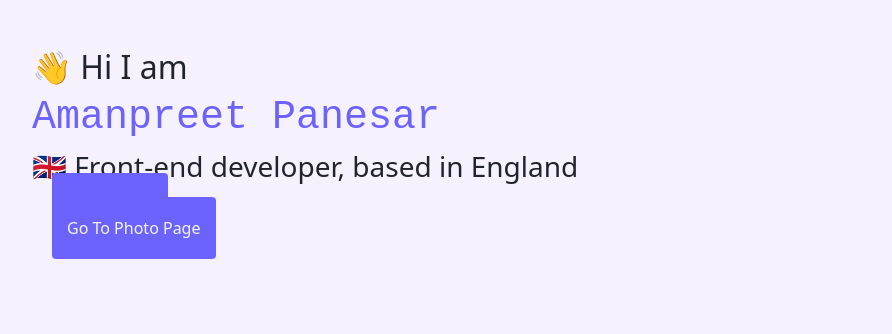
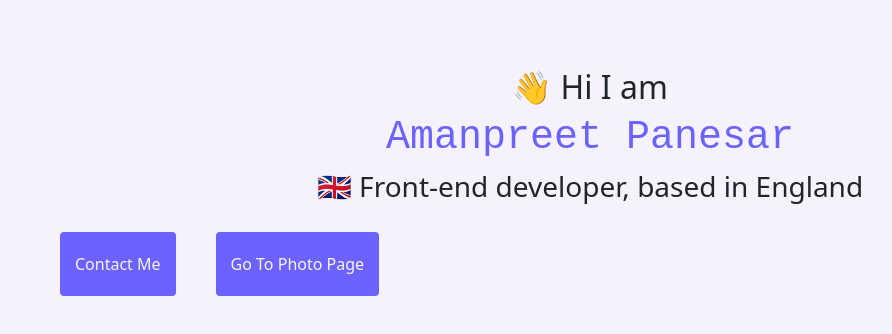
Before and after one commit to akpanesar/Croissant, a plain HTML site: page index.html in a window 1280 px wide. Shown: the whole page, without its empty margins (50-942 px from the left). Drawn offline with nearby package versions, Linux system fonts and the light colour scheme.

Commit message:
css updated

```diff
--- a/index.html
+++ b/index.html
@@ -23,7 +23,7 @@
       <h2 class="mt-5">👋 Hi I am</h2>
       <h1>Amanpreet Panesar</h1>
       <h3>🇬🇧 Front-end developer, based in England</h3>
-      <div class="navigation-links mb-5">
+      <div class="navigation-links d-flex mb-5">
         <a href="/contact.html" class="contact-link">Contact me</a>
         <br />
         <a href="/photo.html">Go to photo page</a>
--- a/src/styles.css
+++ b/src/styles.css
@@ -6,6 +6,7 @@
 
 body {
   background-color: var(--secondary-color);
+  text-align: center;
 }
 h1 {
   font-family: monospace;
@@ -25,3 +26,8 @@ a {
   display: block;
   margin: 0px auto;
 }
+
+.container {
+  margin: 30 auto;
+  padding: 20px;
+}
```
Also changed, not shown: photo.html (+5 -3 lines).
